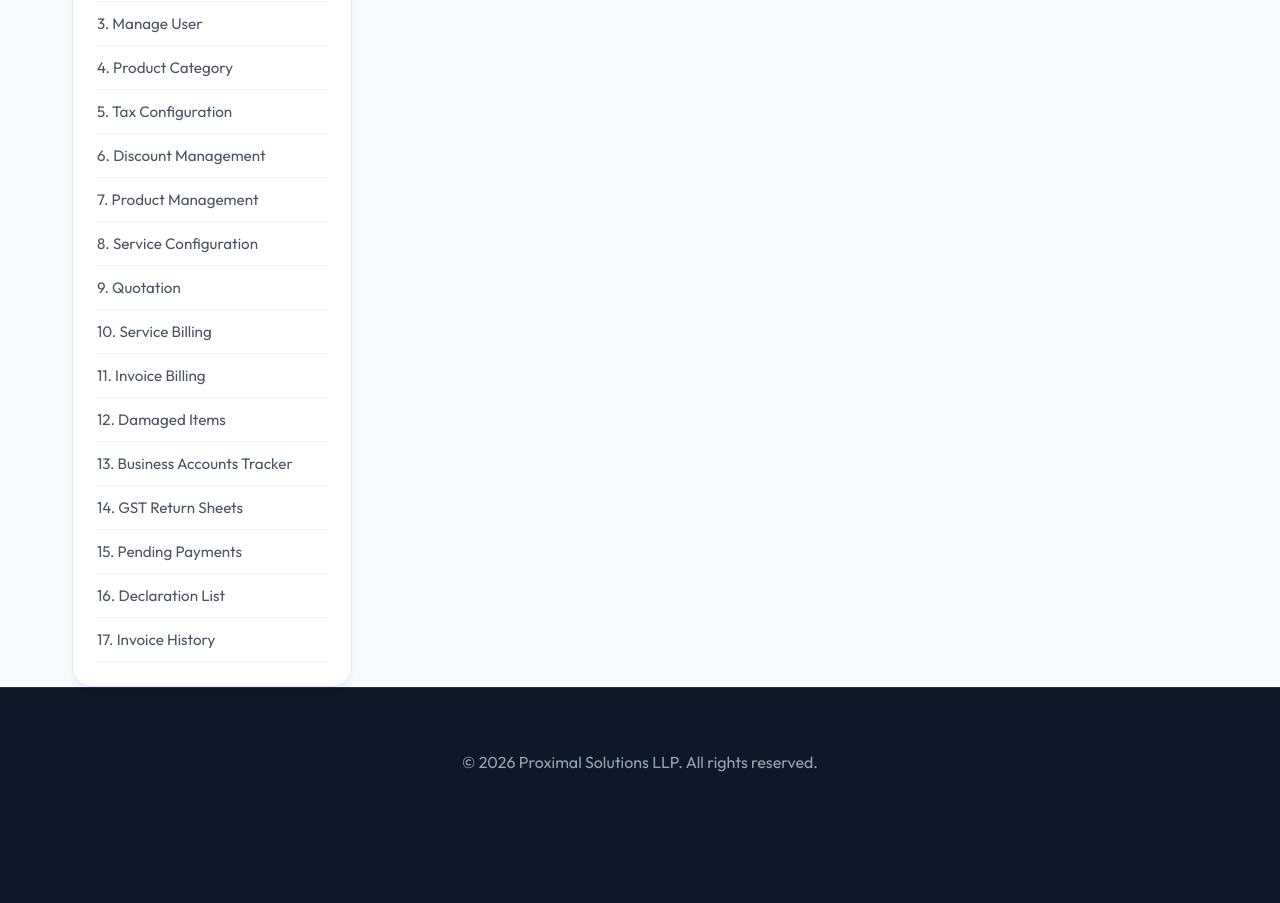
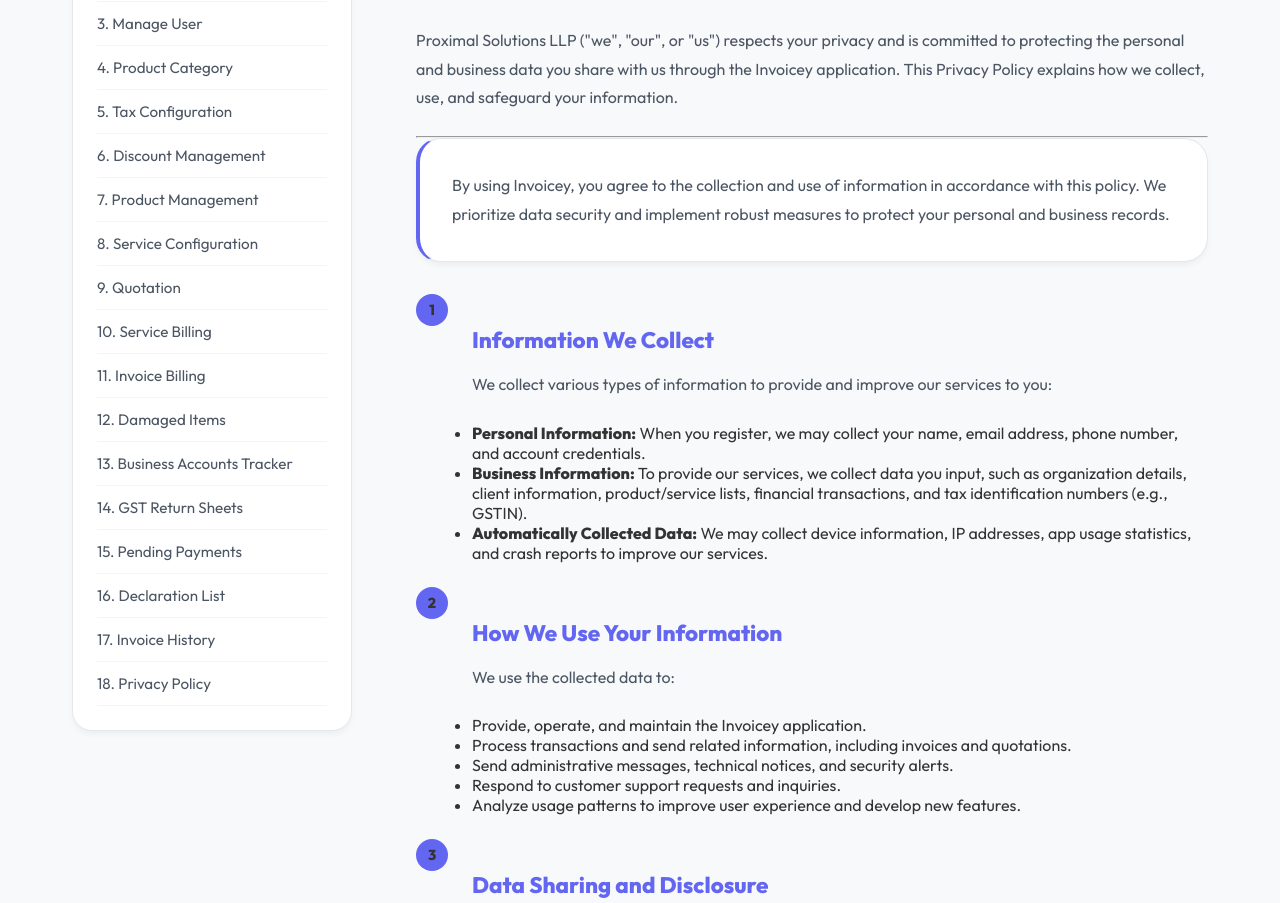
Before and after one commit to proximal-app-tech/proximal, an Angular app: page /invoicey/user-guide/privacy-policy in a window 1280 px wide. Shown: the part 600-1503 px from the top of the page. Before the commit the page ends 1436 px from the top, so only its background shows below. Built offline with nearby package versions, Linux system fonts and the light colour scheme.

Commit message:
Privacy Policy added

```diff
--- a/src/app/app.routes.ts
+++ b/src/app/app.routes.ts
@@ -20,6 +20,7 @@ import { GstReportsGuideComponent } from './invoicey/user-guide/gst-reports-guid
 import { PendingInvoicesGuideComponent } from './invoicey/user-guide/pending-invoices-guide/pending-invoices-guide.component';
 import { DeclarationListGuideComponent } from './invoicey/user-guide/declaration-list-guide/declaration-list-guide.component';
 import { InvoiceHistoryGuideComponent } from './invoicey/user-guide/invoice-history-guide/invoice-history-guide.component';
+import { PrivacyPolicyGuideComponent } from './invoicey/user-guide/privacy-policy-guide/privacy-policy-guide.component';
 
 export const routes: Routes = [
     { path: '', component: HomeComponent },
@@ -46,6 +47,7 @@ export const routes: Routes = [
         { path: 'pending-invoices', component: PendingInvoicesGuideComponent },
         { path: 'declaration-list', component: DeclarationListGuideComponent },
         { path: 'invoice-history', component: InvoiceHistoryGuideComponent },
+        { path: 'privacy-policy', component: PrivacyPolicyGuideComponent },
         { path: ':section', component: GenericGuideSectionComponent }
       ]
     }
--- a/src/app/invoicey/invoicey.component.css
+++ b/src/app/invoicey/invoicey.component.css
@@ -114,6 +114,25 @@
 .user-guide-pill .material-symbols-outlined {
     font-size: 18px;
     color: var(--primary);
+}
+
+.privacy-pill {
+    text-decoration: none;
+    transition: all 0.3s;
+    background: rgba(168, 85, 247, 0.15);
+    border-color: rgba(168, 85, 247, 0.3);
+    cursor: pointer;
+}
+
+.privacy-pill:hover {
+    background: rgba(168, 85, 247, 0.25);
+    border-color: #a855f7;
+    transform: translateY(-2px);
+}
+
+.privacy-pill .material-symbols-outlined {
+    font-size: 18px;
+    color: #a855f7;
 }
 
 .hero-image-container {
--- a/src/app/invoicey/invoicey.component.html
+++ b/src/app/invoicey/invoicey.component.html
@@ -27,6 +27,10 @@
                     <a routerLink="/invoicey/user-guide" class="pill user-guide-pill">
                         <span class="material-symbols-outlined">menu_book</span>
                         <span class="pill-value">User Guide</span>
+                    </a>
+                    <a routerLink="/invoicey/user-guide/privacy-policy" class="pill privacy-pill">
+                        <span class="material-symbols-outlined">shield</span>
+                        <span class="pill-value">Privacy Policy</span>
                     </a>
                 </div>
             </div>
--- /dev/null
+++ b/src/app/invoicey/user-guide/privacy-policy-guide/privacy-policy-guide.component.html
@@ -0,0 +1,118 @@
+<section class="guide-section">
+    <h2><span class="material-symbols-outlined">shield</span> Privacy Policy for Invoicey</h2>
+
+    <p class="last-updated"><strong>Last Updated: May 12, 2026</strong></p>
+
+    <p>Proximal Solutions LLP ("we", "our", or "us") respects your privacy and is committed to protecting the personal and business data you share with us through the Invoicey application. This Privacy Policy explains how we collect, use, and safeguard your information.</p>
+
+    <hr>
+
+    <div class="glass-card welcome-card" style="margin-bottom: 2rem; border-left-color: var(--primary);">
+        <p style="margin-bottom: 0;">By using Invoicey, you agree to the collection and use of information in accordance with this policy. We prioritize data security and implement robust measures to protect your personal and business records.</p>
+    </div>
+
+    <div class="step-list">
+        <!-- 1. Information We Collect -->
+        <div class="step">
+            <div class="step-num">1</div>
+            <div class="step-content">
+                <h3>Information We Collect</h3>
+                <p>We collect various types of information to provide and improve our services to you:</p>
+                <ul>
+                    <li><strong>Personal Information:</strong> When you register, we may collect your name, email address, phone number, and account credentials.</li>
+                    <li><strong>Business Information:</strong> To provide our services, we collect data you input, such as organization details, client information, product/service lists, financial transactions, and tax identification numbers (e.g., GSTIN).</li>
+                    <li><strong>Automatically Collected Data:</strong> We may collect device information, IP addresses, app usage statistics, and crash reports to improve our services.</li>
+                </ul>
+            </div>
+        </div>
+
+        <!-- 2. How We Use Your Information -->
+        <div class="step">
+            <div class="step-num">2</div>
+            <div class="step-content">
+                <h3>How We Use Your Information</h3>
+                <p>We use the collected data to:</p>
+                <ul>
+                    <li>Provide, operate, and maintain the Invoicey application.</li>
+                    <li>Process transactions and send related information, including invoices and quotations.</li>
+                    <li>Send administrative messages, technical notices, and security alerts.</li>
+                    <li>Respond to customer support requests and inquiries.</li>
+                    <li>Analyze usage patterns to improve user experience and develop new features.</li>
+                </ul>
+            </div>
+        </div>
+
+        <!-- 3. Data Sharing and Disclosure -->
+        <div class="step">
+            <div class="step-num">3</div>
+            <div class="step-content">
+                <h3>Data Sharing and Disclosure</h3>
+                <p>We do not sell, rent, or trade your personal or business information to third parties. We may share information only in the following circumstances:</p>
+                <ul>
+                    <li>With trusted third-party service providers who assist us in operating our application or conducting our business, provided they agree to keep this information confidential.</li>
+                    <li>When required by law, subpoena, or other legal processes, or to protect our rights, property, or safety.</li>
+                </ul>
+            </div>
+        </div>
+
+        <!-- 4. Data Security -->
+        <div class="step">
+            <div class="step-num">4</div>
+            <div class="step-content">
+                <h3>Data Security</h3>
+                <p>We implement robust, industry-standard security measures, including encryption and secure servers, to protect your data from unauthorized access, alteration, disclosure, or destruction. However, no method of transmission over the internet or electronic storage is 100% secure.</p>
+            </div>
+        </div>
+
+        <!-- 5. Data Retention -->
+        <div class="step">
+            <div class="step-num">5</div>
+            <div class="step-content">
+                <h3>Data Retention</h3>
+                <p>We retain your personal and business information for as long as your account is active or as needed to provide you with our services. If you delete your account, we may retain certain information as required by law or for legitimate business purposes.</p>
+            </div>
+        </div>
+
+        <!-- 6. Your Rights -->
+        <div class="step">
+            <div class="step-num">6</div>
+            <div class="step-content">
+                <h3>Your Rights</h3>
+                <p>Depending on your jurisdiction, you may have the right to access, correct, update, or request deletion of your personal data. You can manage most of your information directly within the app settings.</p>
+            </div>
+        </div>
+
+        <!-- 7. Cookies and Tracking -->
+        <div class="step">
+            <div class="step-num">7</div>
+            <div class="step-content">
+                <h3>Cookies and Tracking</h3>
+                <p>We may use cookies and similar tracking technologies to track activity on our service and hold certain information, enhancing your user experience.</p>
+            </div>
+        </div>
+
+        <!-- 8. Changes to This Privacy Policy -->
+        <div class="step">
+            <div class="step-num">8</div>
+            <div class="step-content">
+                <h3>Changes to This Privacy Policy</h3>
+                <p>We may update our Privacy Policy from time to time. We will notify you of any changes by posting the new Privacy Policy on this page and updating the "Last Updated" date.</p>
+            </div>
+        </div>
+
+        <!-- 9. Contact Us -->
+        <div class="step">
+            <div class="step-num">9</div>
+            <div class="step-content">
+                <h3>Contact Us</h3>
+                <p>If you have any questions or concerns about this Privacy Policy or our data practices, please contact us at:</p>
+                <div class="info-box">
+                    <span class="material-symbols-outlined">mail</span>
+                    <div>
+                        <strong>Email Support:</strong> <a href="mailto:support@proximal.co.in" style="color: var(--primary); text-decoration: none; font-weight: 500;">support@proximal.co.in</a>
+                    </div>
+                </div>
+            </div>
+        </div>
+    </div>
+</section>
--- a/src/app/invoicey/user-guide/user-guide.component.ts
+++ b/src/app/invoicey/user-guide/user-guide.component.ts
@@ -31,6 +31,7 @@ export class UserGuideComponent {
     { id: 'gst-reports', title: '14. GST Return Sheets' },
     { id: 'pending-invoices', title: '15. Pending Payments' },
     { id: 'declaration-list', title: '16. Declaration List' },
-    { id: 'invoice-history', title: '17. Invoice History' }
+    { id: 'invoice-history', title: '17. Invoice History' },
+    { id: 'privacy-policy', title: '18. Privacy Policy' }
   ];
 }
```
Also changed, not shown: src/app/invoicey/user-guide/privacy-policy-guide/privacy-policy-guide.component.ts (added, +10 -0 lines).
